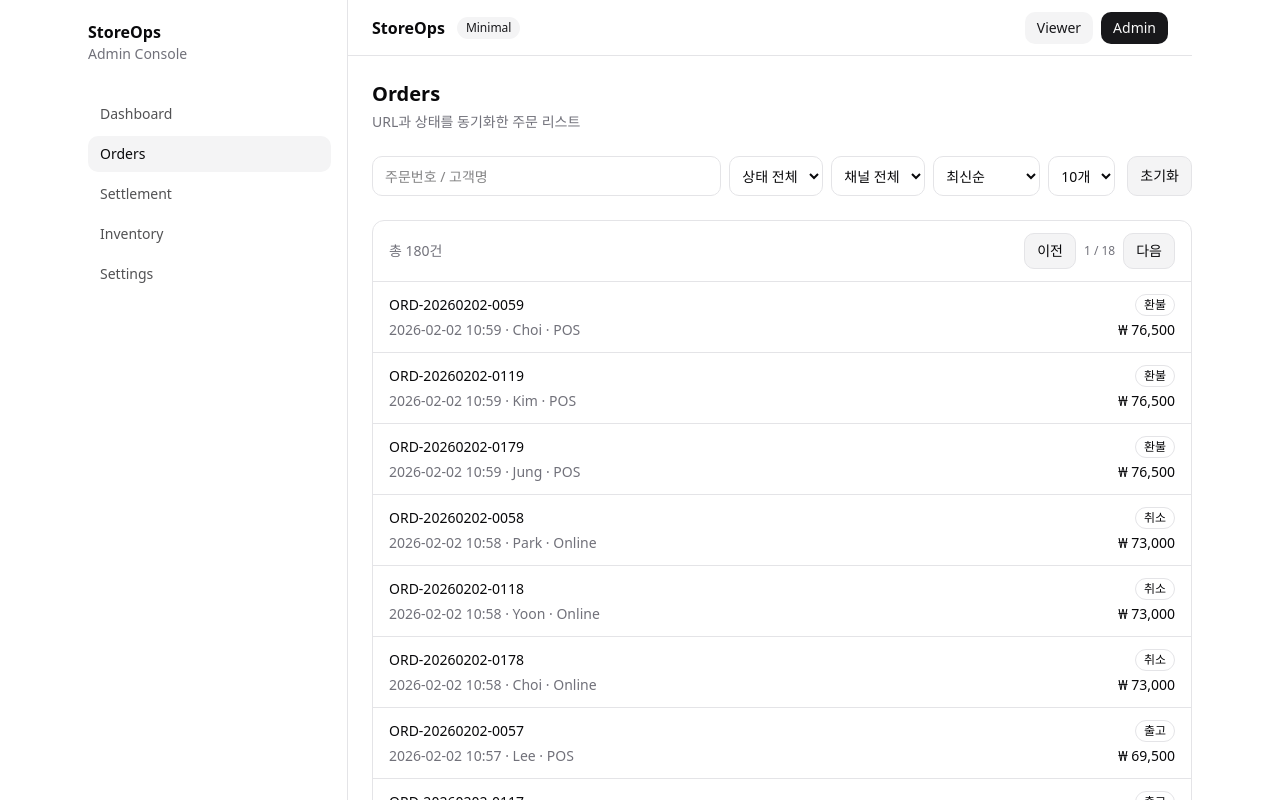
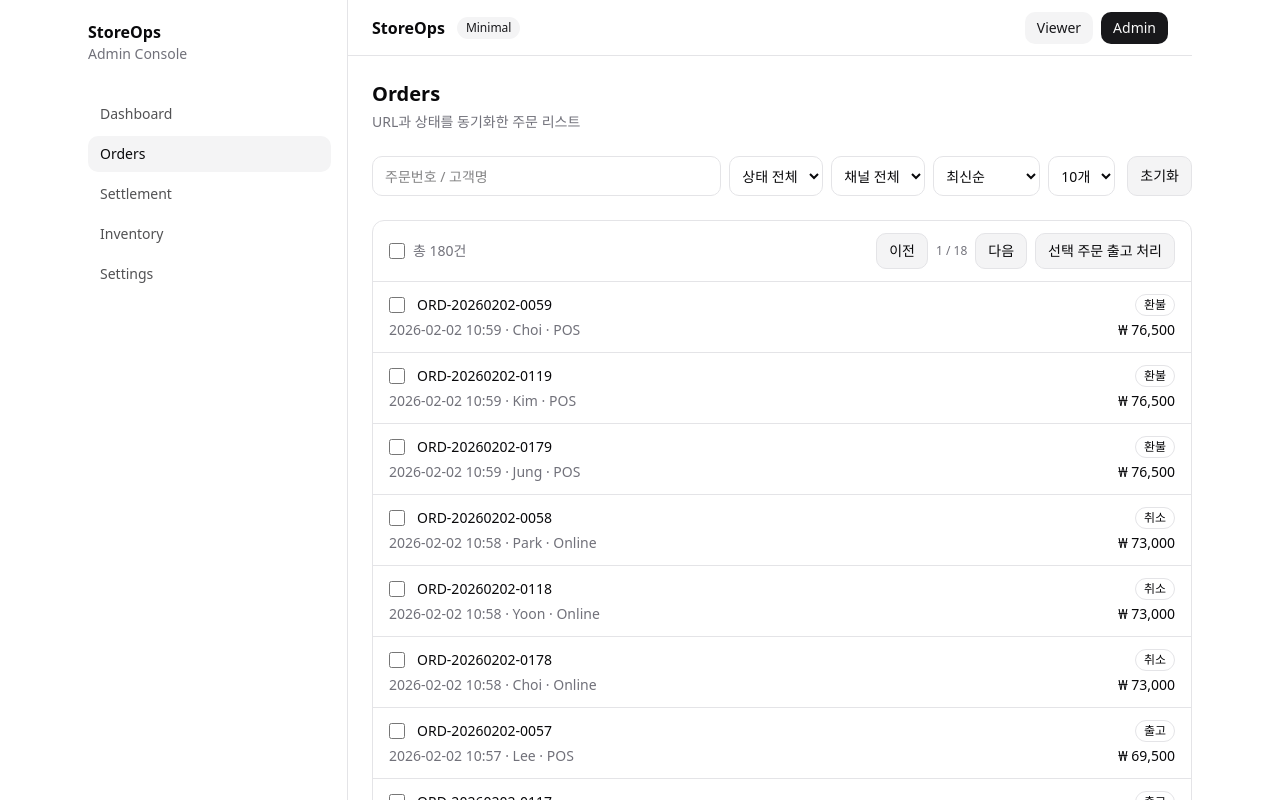
Before and after one commit to hayoungbuilds/storeops-admin, a Next.js app: page /orders in a window 1280 px wide. Built offline with nearby package versions, Linux system fonts and the light colour scheme.

Commit message:
feat: add row selection and bulk action on orders list

```diff
--- a/src/app/(authed)/orders/page.tsx
+++ b/src/app/(authed)/orders/page.tsx
@@ -1,6 +1,6 @@
 'use client';
 
-import { useEffect, useState } from 'react';
+import { useEffect, useState, useMemo } from 'react';
 import { useOrdersQueryState } from '@/features/orders/useOrdersQueryState';
 import { useOrders } from '@/features/orders/useOrders';
 import { useDebouncedValue } from '@/shared/hooks/useDebouncedValue';
@@ -8,6 +8,7 @@ import { ORDERS_QUERY_DEFAULT as DEFAULT, ORDERS_PAGE_SIZE_OPTIONS } from '@/sha
 import { useRouter } from 'next/navigation';
 import { formatKRW } from '@/lib/format';
 import { StatusBadge } from '@/features/orders/components/StatusBadge';
+import { toast } from 'sonner';
 
 export default function OrdersPage() {
     const router = useRouter();
@@ -16,6 +17,13 @@ export default function OrdersPage() {
     // input은 로컬에서 즉시 움직이게
     const [qInput, setQInput] = useState(state.q);
     const qDebounced = useDebouncedValue(qInput, 350);
+
+    const [selectedIds, setSelectedIds] = useState<Set<string>>(new Set());
+
+    useEffect(() => {
+        // 페이지/필터 바뀌면 선택 초기화
+        setSelectedIds(new Set());
+    }, [state.q, state.status, state.channel, state.page, state.pageSize, state.sort]);
 
     // URL이 외부에서 바뀌는 경우(뒤로가기/링크 진입) input도 동기화
     useEffect(() => {
@@ -30,6 +38,33 @@ export default function OrdersPage() {
     }, [qDebounced]);
 
     const { data, isLoading, isError, refetch } = useOrders(state);
+    const idsOnPage = useMemo(() => (data?.items ?? []).map((o: any) => o.id), [data]);
+
+    const allSelectedOnPage = useMemo(() => {
+        if (!idsOnPage.length) return false;
+        return idsOnPage.every((id) => selectedIds.has(id));
+    }, [idsOnPage, selectedIds]);
+
+    const toggleOne = (id: string) => {
+        setSelectedIds((prev) => {
+            const next = new Set(prev);
+            if (next.has(id)) next.delete(id);
+            else next.add(id);
+            return next;
+        });
+    };
+
+    const toggleAllOnPage = () => {
+        setSelectedIds((prev) => {
+            const next = new Set(prev);
+            if (allSelectedOnPage) {
+                idsOnPage.forEach((id) => next.delete(id));
+            } else {
+                idsOnPage.forEach((id) => next.add(id));
+            }
+            return next;
+        });
+    };
 
     return (
         <div className="space-y-6">
@@ -165,7 +200,16 @@ export default function OrdersPage() {
                 ) : (
                     <div className="overflow-hidden rounded-lg border bg-background">
                         <div className="flex items-center justify-between border-b px-4 py-3 text-sm">
-                            <span className="text-muted-foreground">총 {data.meta.total}건</span>
+                            <label className="flex items-center gap-2 text-muted-foreground">
+                                <input
+                                    type="checkbox"
+                                    checked={allSelectedOnPage}
+                                    onChange={toggleAllOnPage}
+                                    className="h-4 w-4"
+                                />
+                                <span className="text-sm">총 {data.meta.total}건</span>
+                            </label>
+
                             <div className="flex items-center gap-2">
                                 <button
                                     className="h-9 rounded-md border bg-muted px-3 text-sm"
@@ -184,6 +228,22 @@ export default function OrdersPage() {
                                 >
                                     다음
                                 </button>
+                                <div className="flex items-center gap-2">
+                                    {selectedIds.size > 0 && (
+                                        <span className="text-xs text-muted-foreground">선택 {selectedIds.size}건</span>
+                                    )}
+
+                                    <button
+                                        className="h-9 rounded-md border bg-muted px-3 text-sm"
+                                        disabled={selectedIds.size === 0}
+                                        onClick={() => {
+                                            toast.success(`선택 ${selectedIds.size}건 처리 완료(데모)`);
+                                            setSelectedIds(new Set());
+                                        }}
+                                    >
+                                        선택 주문 출고 처리
+                                    </button>
+                                </div>
                             </div>
                         </div>
 
@@ -197,8 +257,19 @@ export default function OrdersPage() {
                                     onKeyDown={(e) => e.key === 'Enter' && router.push(`/orders/${o.id}`)}
                                     className="cursor-pointer px-4 py-3 text-sm hover:bg-muted/30"
                                 >
-                                    <div className="flex items-center justify-between">
-                                        <div className="font-medium">{o.id}</div>
+                                    <div className="flex items-center justify-between gap-3">
+                                        <div className="flex items-center gap-3">
+                                            <input
+                                                type="checkbox"
+                                                checked={selectedIds.has(o.id)}
+                                                onChange={() => toggleOne(o.id)}
+                                                onClick={(e) => e.stopPropagation()}
+                                                className="h-4 w-4"
+                                                aria-label={`select ${o.id}`}
+                                            />
+                                            <div className="font-medium">{o.id}</div>
+                                        </div>
+
                                         <StatusBadge status={o.status} />
                                     </div>
 
```
